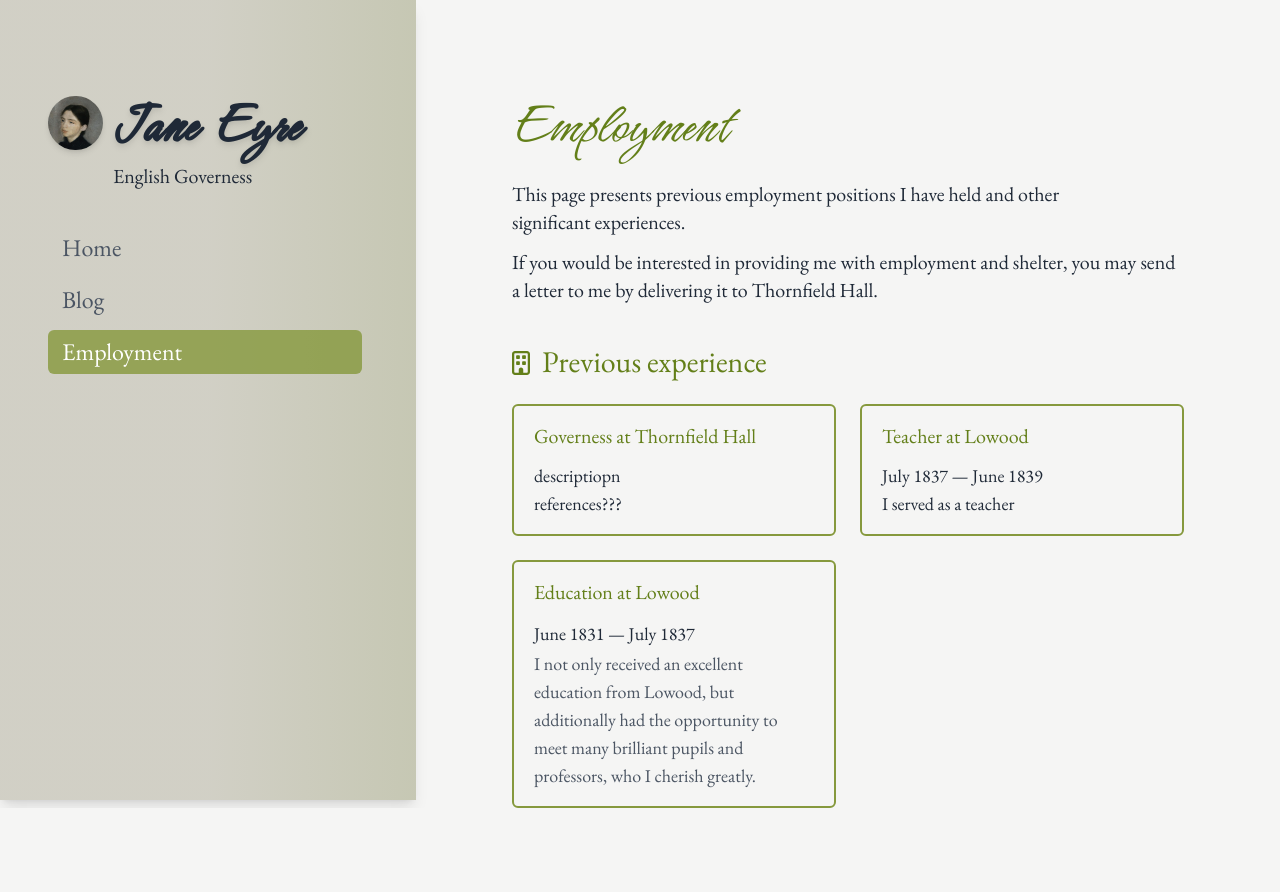
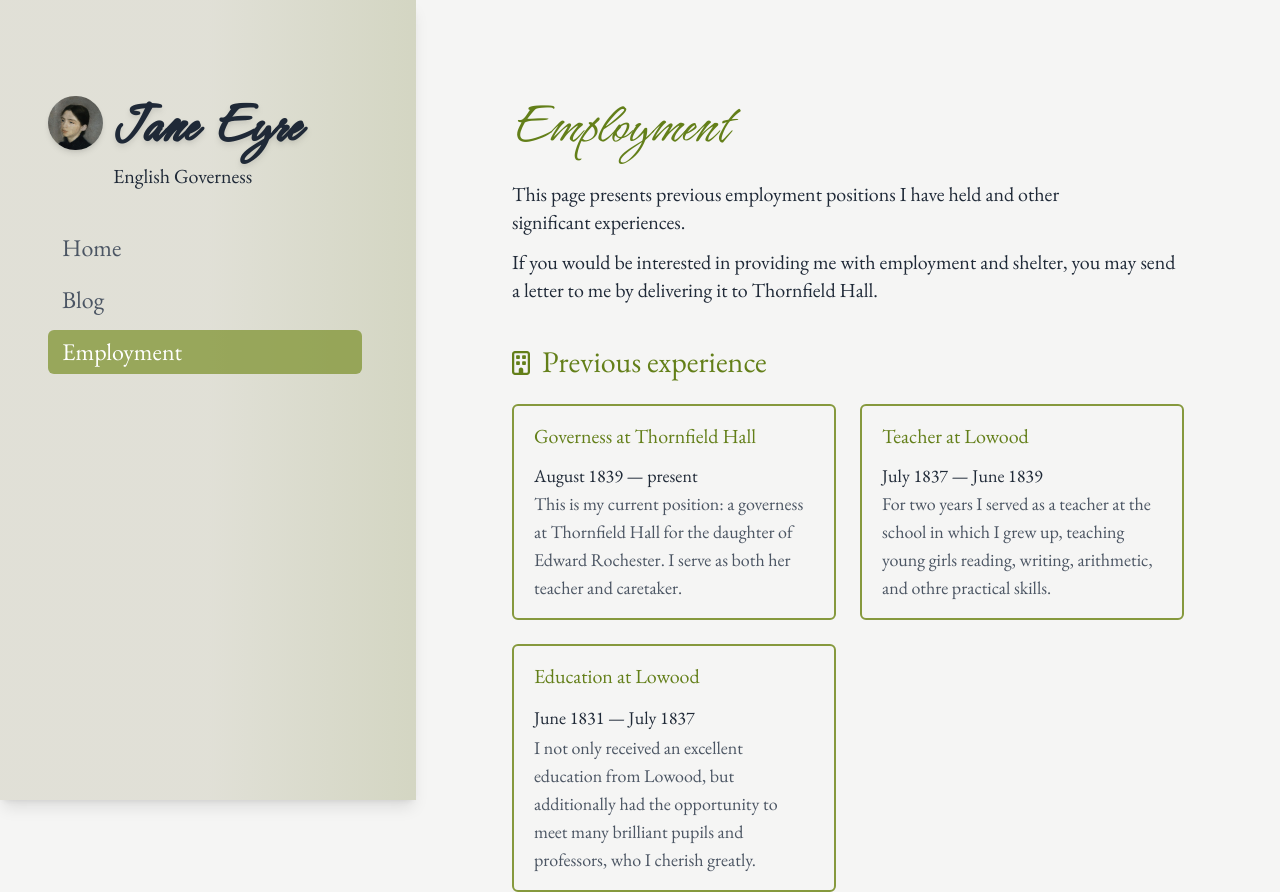
Before and after one commit to jakeo-dev/jane-eyre-website, a Next.js app: page /employment in a window 1280 px wide. Before the commit the page ends 808 px from the top, so only its background shows below. Built offline with nearby package versions, Linux system fonts and the light colour scheme.

Commit message:
update info on employment page

```diff
--- a/src/components/Sidebar.tsx
+++ b/src/components/Sidebar.tsx
@@ -12,10 +12,10 @@ export default function Sidebar(props: {
   const [sidebarVisible, setSidebarVisible] = useState(false);
 
   return (
-    <div className={`${props.font2} absolute top-6 left-8 z-10 lg:static`}>
+    <div className={`${props.font2} absolute top-6 left-6 z-10 lg:static`}>
       {/* sidebar */}
       <button
-        className="lg:hidden text-2xl flex items-center pb-4"
+        className="lg:hidden bg-stone-200 text-2xl flex items-center rounded-lg px-3 py-1.5"
         onClick={() => {
           if (sidebarVisible) setSidebarVisible(false);
           else setSidebarVisible(true);
@@ -28,7 +28,7 @@ export default function Sidebar(props: {
       <div
         className={`${props.font2} ${
           sidebarVisible ? "fadeOut" : "fadeIn"
-        } lg:fadeOut lg:h-full lg:w-[26rem] bg-stone-300 rounded-xl lg:rounded-none shadow-lg lg:bg-gradient-to-r from-hazel-400/10 via-hazel-400/10 to-hazel-500/20 px-8 lg:px-12 py-12 lg:py-24`}
+        } lg:fadeOut lg:h-full lg:w-[26rem] bg-stone-200 rounded-xl lg:rounded-none shadow-lg lg:bg-gradient-to-r from-hazel-400/10 via-hazel-400/10 to-hazel-500/20 px-8 lg:px-12 py-12 lg:py-24 mt-2 lg:mt-0`}
       >
         <div className="flex items-start">
           <Image
--- a/src/pages/blog.tsx
+++ b/src/pages/blog.tsx
@@ -57,7 +57,7 @@ export default function Blog() {
               The Signifiance of A Supportive Upbringing
             </h3>
             <h4 className="text text-lg">February 7th, 1842</h4>
-            <h4 className="text text-lg fade-text">
+            <h4 className="text text-lg fade-text text-gray-600">
               It felt like only yesterday when the boy who went by the name of
               John Reed began to corner me, calling me a dependent, a rat, and
               every other insult one could imagine...
@@ -69,7 +69,7 @@ export default function Blog() {
               A Review of My Time as a Governess
             </h3>
             <h4 className="text text-lg">December 2nd, 1841</h4>
-            <h4 className="text text-lg fade-text">
+            <h4 className="text text-lg fade-text text-gray-600">
               My time as a governess began almost immediately after my work as a
               teacher at Lowood. Both employment experiences have been both
               enjoyable for myself and useful for my life in work...
@@ -81,7 +81,7 @@ export default function Blog() {
               Excellent Books for Reading
             </h3>
             <h4 className="text text-lg">September 23rd, 1838</h4>
-            <h4 className="text text-lg fade-text">
+            <h4 className="text text-lg fade-text text-gray-600">
               {`I would say I have read a significant number of stories in my
               lifetime, both historical and fantastical. My first choice would
               be Jonathan Swift's novel, Gulliver's Travels...`}
--- a/src/pages/employment.tsx
+++ b/src/pages/employment.tsx
@@ -61,14 +61,22 @@ export default function Employment() {
             <h3 className="text text-hazel-600">
               Governess at Thornfield Hall
             </h3>
-            <h4 className="text-lg">descriptiopn</h4>
-            <h4 className="text-lg">references???</h4>
+            <h4 className="text-lg">August 1839 — present</h4>
+            <h4 className="text-lg text-gray-600">
+              This is my current position: a governess at Thornfield Hall for
+              the daughter of Edward Rochester. I serve as both her teacher and
+              caretaker.
+            </h4>
           </div>
 
           <div className="rounded-md border-2 border-hazel-500 px-5 py-4">
             <h3 className="text text-hazel-600">Teacher at Lowood</h3>
             <h4 className="text-lg">July 1837 — June 1839</h4>
-            <h4 className="text-lg">I served as a teacher </h4>
+            <h4 className="text-lg text-gray-600">
+              For two years I served as a teacher at the school in which I grew
+              up, teaching young girls reading, writing, arithmetic, and othre
+              practical skills.
+            </h4>
           </div>
 
           <div className="rounded-md border-2 border-hazel-500 px-5 py-4">
```
